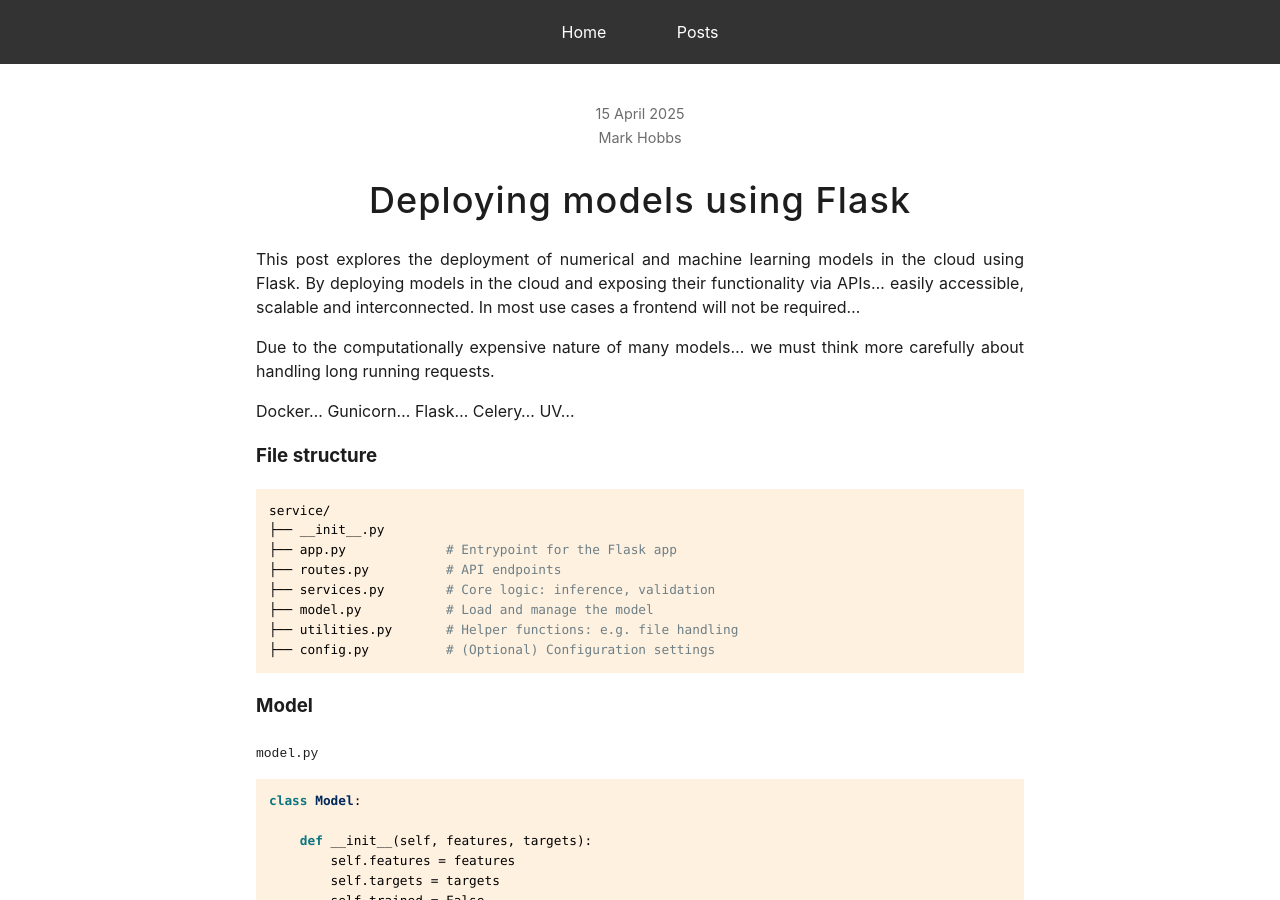
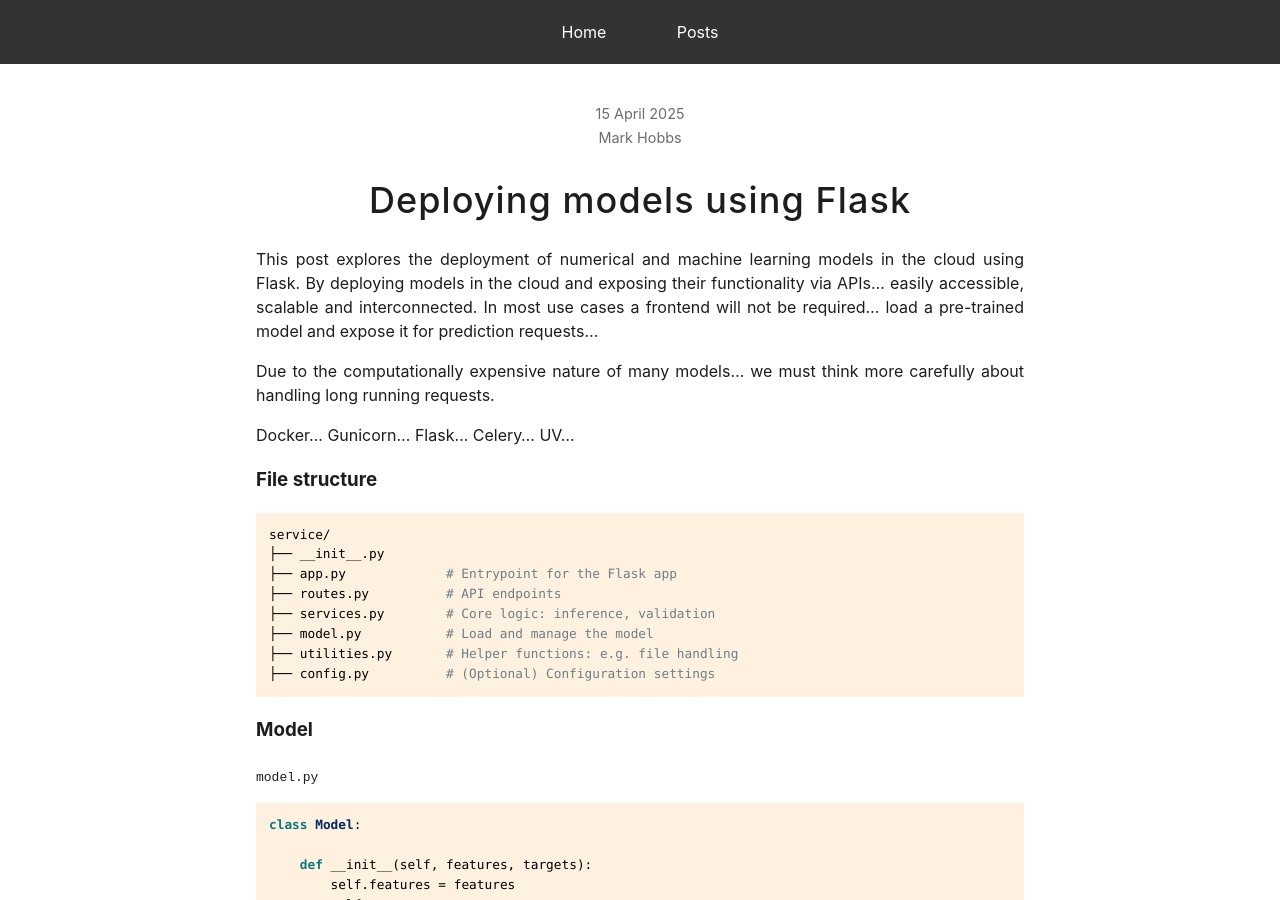
Before and after one commit to mark-hobbs/mark-hobbs.github.io, a Jekyll site: the page built from _posts/2025-04-15-model-deployment.md, in a window 1280 px wide and 900 px high. Built offline with Jekyll 4.4.1, drawn with Linux system fonts in a browser that asks for light colours; some of the changed text lies outside the part shown.

Commit message:
General updates

```diff
--- a/_posts/2025-04-15-model-deployment.md
+++ b/_posts/2025-04-15-model-deployment.md
@@ -5,7 +5,7 @@
 draft: True
 ---
 
-This post explores the deployment of numerical and machine learning models in the cloud using Flask. By deploying models in the cloud and exposing their functionality via APIs... easily accessible, scalable and interconnected. In most use cases a frontend will not be required...
+This post explores the deployment of numerical and machine learning models in the cloud using Flask. By deploying models in the cloud and exposing their functionality via APIs... easily accessible, scalable and interconnected. In most use cases a frontend will not be required... load a pre-trained model and expose it for prediction requests...
 
 Due to the computationally expensive nature of many models... we must think more carefully about handling long running requests.
 
@@ -100,4 +100,9 @@
 
 ### Pretrained weights
 
+### Creating task queues
+
+Supporting synchronous and/or asynchronous workflows
+
+
 ### Docker
```
